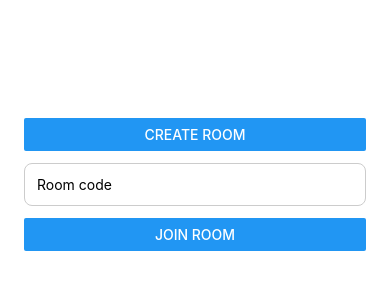
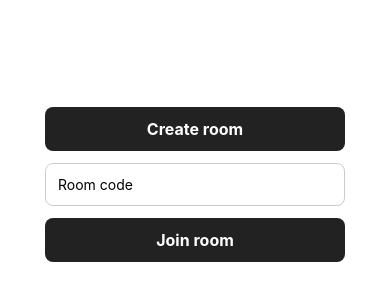
Before and after one commit to dmko1610/tic-tac-toe-client, a React Native app: screen / in a window 390 px wide. Shown: the part 238-538 px from the top of the page. Built offline with nearby package versions, Linux system fonts and the light colour scheme; no server answers.

Commit message:
Restyle button and etc.

```diff
--- a/src/screens/GameScreen.tsx
+++ b/src/screens/GameScreen.tsx
@@ -1,4 +1,4 @@
-import { Button, Pressable, StyleSheet, Text, View } from "react-native";
+import { Pressable, StyleSheet, Text, View } from "react-native";
 import { socket } from "../services/socket";
 import { GameState, PlayerSymbol } from "../types/game";
 
@@ -11,7 +11,9 @@ interface Props {
 
 export function GameScreen({ playerId, symbol, state, onLeave }: Props) {
   const isMyTurn = state.status === "playing" && state.currentTurn === symbol;
-  const isGameFinished = state.status !== "playing" && state.status !== "waiting";
+  const isGameFinished =
+    state.status !== "playing" && state.status !== "waiting";
+  const statusMessage = getStatusMessage(state, symbol);
   const didRequestRematch = state.rematchRequests.includes(symbol);
   const opponentSymbol = symbol === "X" ? "O" : "X";
   const didOpponentRequestRematch =
@@ -37,6 +39,7 @@ export function GameScreen({ playerId, symbol, state, onLeave }: Props) {
   }
 
   return (
+    <View style={styles.wrapper}>
       <View style={styles.container}>
         <View style={styles.roomHeader}>
           <Text style={styles.roomLabel}>Share this room code</Text>
@@ -45,9 +48,10 @@ export function GameScreen({ playerId, symbol, state, onLeave }: Props) {
           </Text>
         </View>
 
-      <Text>You are: {symbol}</Text>
-      <Text>Status: {state.status}</Text>
-      <Text>Turn: {state.currentTurn}</Text>
+        <View style={styles.statusBlock}>
+          <Text style={styles.symbolText}>You are {symbol}</Text>
+          <Text style={styles.statusText}>{statusMessage}</Text>
+        </View>
         {didRequestRematch ? <Text>Waiting for opponent...</Text> : null}
         {!didRequestRematch && didOpponentRequestRematch ? (
           <Text>Opponent wants a rematch</Text>
@@ -69,20 +73,51 @@ export function GameScreen({ playerId, symbol, state, onLeave }: Props) {
         </View>
 
         {isGameFinished ? (
-        <Button
-          title={didRequestRematch ? "Rematch requested" : "Rematch"}
+          <Pressable
             onPress={requestRematch}
             disabled={didRequestRematch}
-        />
+            style={[
+              styles.actionButton,
+              didRequestRematch ? styles.actionButtonDisabled : null
+            ]}
+          >
+            <Text style={styles.actionButtonText}>
+              {didRequestRematch ? "Rematch requested" : "Rematch"}
+            </Text>
+          </Pressable>
         ) : null}
-
-      <Button title="Leave" onPress={onLeave} />
+      </View>
+      <Pressable onPress={onLeave} style={styles.actionButton}>
+        <Text style={styles.actionButtonText}>Leave</Text>
+      </Pressable>
     </View>
   );
 }
 
+function getStatusMessage(state: GameState, symbol: PlayerSymbol) {
+  if (state.status === "waiting") {
+    return "Waiting for another player";
+  }
+
+  if (state.status === "draw") {
+    return "Draw";
+  }
+
+  if (state.status === "x_won" || state.status === "o_won") {
+    return state.winner === symbol ? "You won" : "You lost";
+  }
+
+  return state.currentTurn === symbol ? "Your turn" : "Opponent's turn";
+}
+
 const styles = StyleSheet.create({
-  container: { flex: 1, justifyContent: "center", padding: 24, gap: 16 },
+  container: {
+    flex: 1,
+    justifyContent: "center",
+    alignItems: "center",
+    padding: 24,
+    gap: 16
+  },
   roomHeader: { alignItems: "center", gap: 4 },
   roomLabel: { fontSize: 16 },
   roomCode: {
@@ -91,7 +126,15 @@ const styles = StyleSheet.create({
     letterSpacing: 4,
     textAlign: "center"
   },
-  innerContainer: { flexDirection: "row", flexWrap: "wrap", width: 300 },
+  statusBlock: { alignItems: "center", gap: 6 },
+  symbolText: { fontSize: 16 },
+  statusText: { fontSize: 24, fontWeight: "700", textAlign: "center" },
+  innerContainer: {
+    flexDirection: "row",
+    flexWrap: "wrap",
+    width: 300,
+    height: 300
+  },
   cellText: { fontSize: 42, fontWeight: "700" },
   button: {
     width: 100,
@@ -100,5 +143,26 @@ const styles = StyleSheet.create({
     justifyContent: "center",
     borderWidth: 1,
     borderColor: "#222"
+  },
+  wrapper: {
+    flex: 1,
+    alignItems: "center",
+    paddingBottom: 24
+  },
+  actionButton: {
+    width: 300,
+    alignItems: "center",
+    justifyContent: "center",
+    paddingVertical: 12,
+    borderRadius: 8,
+    backgroundColor: "#222"
+  },
+  actionButtonDisabled: {
+    opacity: 0.5
+  },
+  actionButtonText: {
+    color: "#fff",
+    fontSize: 16,
+    fontWeight: "700"
   }
 });
--- a/src/screens/HomeScreen.tsx
+++ b/src/screens/HomeScreen.tsx
@@ -1,6 +1,13 @@
 import { useEffect, useState } from "react";
 import { socket } from "../services/socket";
-import { Alert, Button, StyleSheet, Text, TextInput, View } from "react-native";
+import {
+  Alert,
+  Pressable,
+  StyleSheet,
+  Text,
+  TextInput,
+  View
+} from "react-native";
 import { GameState, PlayerSymbol } from "../types/game";
 import { GameScreen } from "./GameScreen";
 import { usePlayerId } from "../hooks/usePlayerId";
@@ -106,7 +113,9 @@ export function HomeScreen() {
 
   return (
     <View style={styles.container}>
-      <Button title="Create room" onPress={createRoom} />
+      <Pressable onPress={createRoom} style={styles.actionButton}>
+        <Text style={styles.actionButtonText}>Create room</Text>
+      </Pressable>
 
       <TextInput
         placeholder="Room code"
@@ -116,12 +125,39 @@ export function HomeScreen() {
         style={styles.input}
       />
 
-      <Button title="Join room" onPress={joinRoom} />
+      <Pressable onPress={joinRoom} style={styles.actionButton}>
+        <Text style={styles.actionButtonText}>Join room</Text>
+      </Pressable>
     </View>
   );
 }
 
 const styles = StyleSheet.create({
-  container: { flex: 1, justifyContent: "center", padding: 24, gap: 12 },
-  input: { borderWidth: 1, borderColor: "#ccc", padding: 12, borderRadius: 8 }
+  container: {
+    flex: 1,
+    justifyContent: "center",
+    alignItems: "center",
+    padding: 24,
+    gap: 12
+  },
+  input: {
+    width: 300,
+    borderWidth: 1,
+    borderColor: "#ccc",
+    padding: 12,
+    borderRadius: 8
+  },
+  actionButton: {
+    width: 300,
+    alignItems: "center",
+    justifyContent: "center",
+    paddingVertical: 12,
+    borderRadius: 8,
+    backgroundColor: "#222"
+  },
+  actionButtonText: {
+    color: "#fff",
+    fontSize: 16,
+    fontWeight: "700"
+  }
 });
```
Lines whose indentation alone changed are shown as unchanged.
